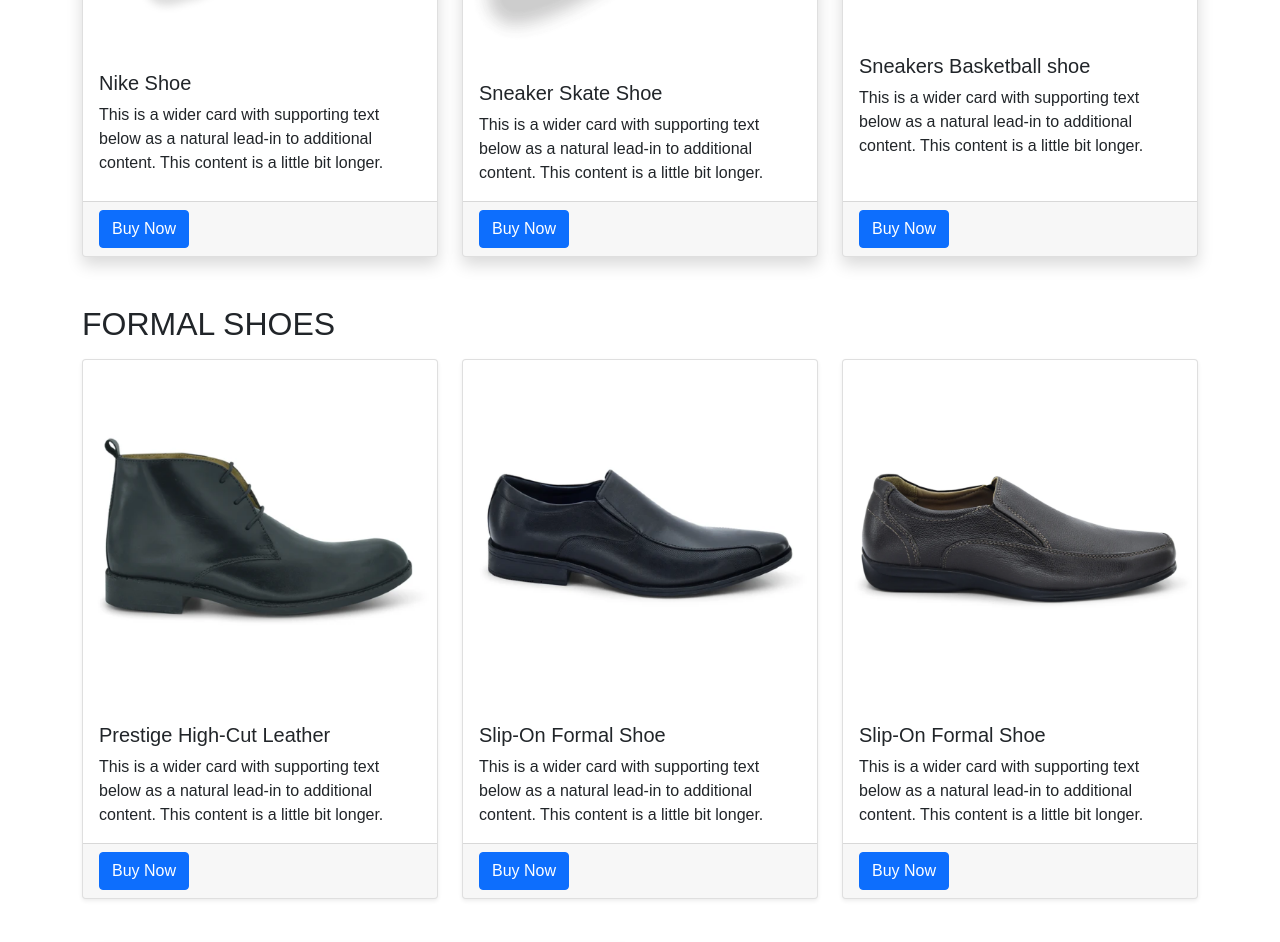
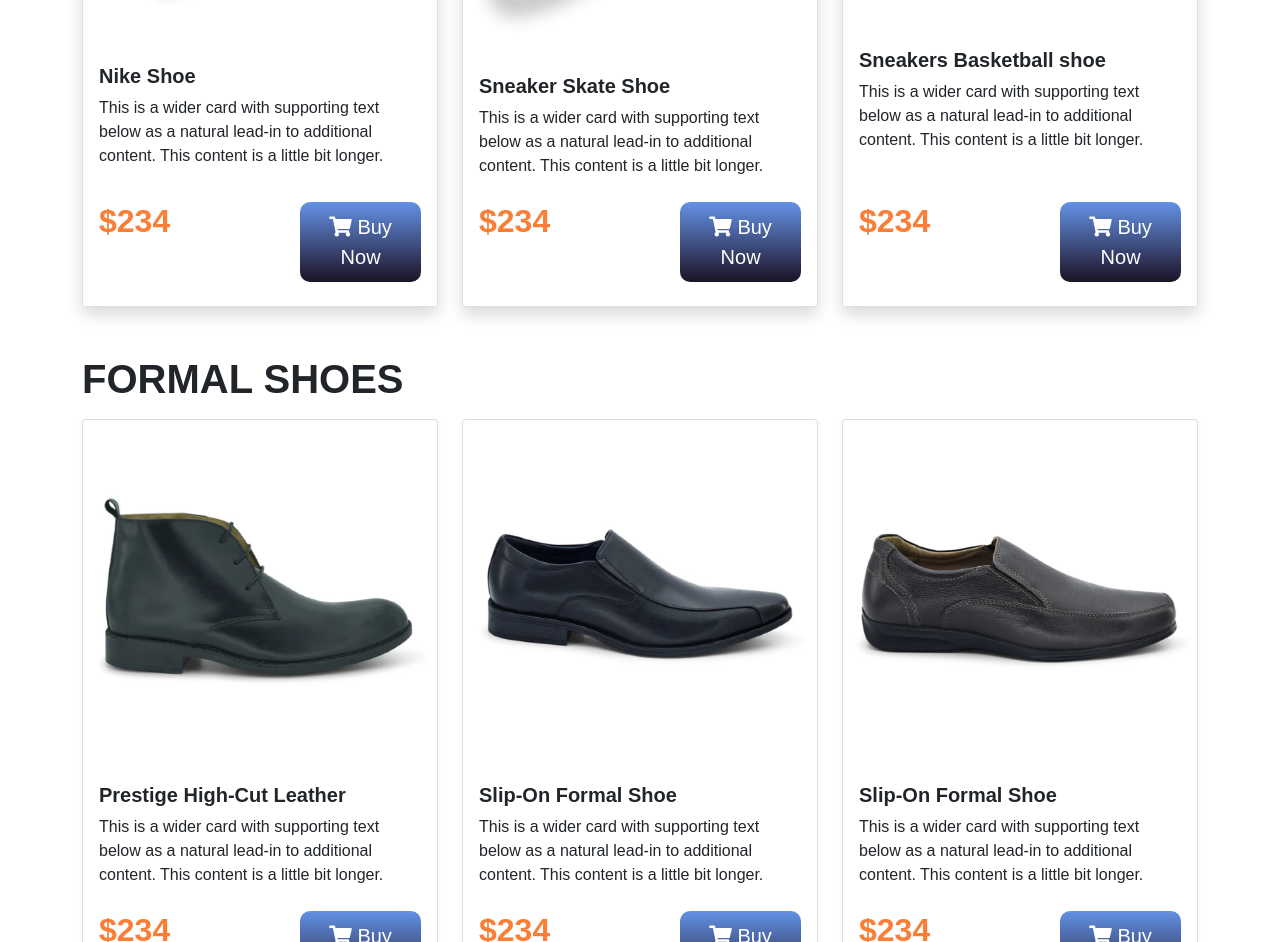
Before and after one commit to Faerque/Penguin-Shoe, a plain HTML site: page index.html in a window 1280 px wide. Shown: the part 975-1917 px from the top of the page. Drawn offline with nearby package versions, Linux system fonts and the light colour scheme; a web font is replaced by a local one.

Commit message:
all done

```diff
--- a/index.html
+++ b/index.html
@@ -13,8 +13,8 @@
 </head>
 
 <body>
-  <main class="container">
-    <section class="mt-3">
+  <header class="background">
+    <section class="container">
     <nav class="navbar navbar-expand-lg navbar-light ">
         <div class="container-fluid">
           <a class="navbar-brand" href="#">
@@ -26,9 +26,9 @@
           <div class="collapse navbar-collapse justify-content-end" id="navbarNavAltMarkup">
             <div class="navbar-nav">
               <a class="nav-link active" aria-current="page" href="#">Home</a>
-              <a class="nav-link" href="#">Features</a>
-              <a class="nav-link" href="#">Pricing</a>
-              <a class="nav-link" href="#">Disabled</a>
+              <a class="nav-link" href="#Shoe">Product</a>
+              <a class="nav-link" href="#about-us">About Us</a>
+              <a class="nav-link" href="#contact us">Contact Us</a>
             </div>
           </div>
         </div>
@@ -40,14 +40,17 @@
         </figure>
        </div>
        <div class="col-sm-6 hero">
-        <h1> NIKE REACT </h1>
+        <h1> <span>NIKE REACT</span> </h1>
         <h1> NIFINITY RUN 2 </h1>
         <p>Lorem, ipsum dolor sit amet consectetur adipisicing elit.</p>
-        <button type="button" class="btn btn-primary"> ⚒ Buy Now</button>
+        <button type="button" class="button"> <i class="fas fa-shopping-cart mr-3"></i> Buy Now</button>
       </div>
     </section>
-    <section class="mt-5">
-      <h2> CASUAL SHOES </h2>
+</header>
+
+<main class="container" >
+    <section id="Shoe" class="mt-5">
+    <h1> <b> CASUAL SHOES </b> </h1>
     <div class="mt-3">
       <div class="row row-cols-1 row-cols-md-3 g-4">
 
@@ -55,11 +58,14 @@
           <div class="card h-100 shadow">
             <img src="Photos/image 5.png" class="card-img-top" alt="...">
             <div class="card-body">
-              <h5 class="card-title">Nike Shoe</h5>
+              <h5 class="card-title card-line ">Nike Shoe</h5>
               <p class="card-text">This is a wider card with supporting text below as a natural lead-in to additional content. This content is a little bit longer.</p>
             </div>
-            <div class="card-footer">
-              <button type="button" class="btn btn-primary">Buy Now</button>
+            <div class="card-footer shopping-cart">
+              <h2 class="price">$234</h2>
+              <div class="Buy-button">
+              <button type="button" class="button"> <i class="fas fa-shopping-cart mr-3"></i> Buy Now</button>
+              </div>
             </div>
           </div>
         </div>
@@ -68,11 +74,14 @@
           <div class="card h-100 shadow">
             <img src="Photos/Daco_1703273 1.png" class="card-img-top" alt="...">
             <div class="card-body">
-              <h5 class="card-title">Sneaker Skate Shoe</h5>
+              <h5 class="card-title card-line ">Sneaker Skate Shoe</h5>
               <p class="card-text">This is a wider card with supporting text below as a natural lead-in to additional content. This content is a little bit longer.</p>
             </div>
-            <div class="card-footer">
-              <button type="button" class="btn btn-primary">Buy Now</button>
+            <div class="card-footer shopping-cart">
+              <h2 class="price">$234</h2>
+              <div class="Buy-button">
+              <button type="button" class="button"> <i class="fas fa-shopping-cart mr-3"></i> Buy Now</button>
+              </div>
             </div>
           </div>
         </div>
@@ -81,11 +90,14 @@
           <div class="card h-100 shadow">
             <img src="Photos/pngegg 1.png" class="card-img-top" alt="...">
             <div class="card-body">
-              <h5 class="card-title">Sneakers Basketball shoe</h5>
+              <h5 class="card-title card-line ">Sneakers Basketball shoe</h5>
               <p class="card-text">This is a wider card with supporting text below as a natural lead-in to additional content. This content is a little bit longer.</p>
             </div>
-            <div class="card-footer">
-              <button type="button" class="btn btn-primary">Buy Now</button>
+            <div class="card-footer shopping-cart">
+              <h2 class="price">$234</h2>
+              <div class="Buy-button">
+              <button type="button" class="button"> <i class="fas fa-shopping-cart mr-3"></i> Buy Now</button>
+              </div>
             </div>
           </div>
         </div>
@@ -93,8 +105,8 @@
     </div>
     </section>
 
-    <section class="mt-5">
-      <h2> FORMAL SHOES </h2>
+    <section id="Shoe" class="mt-5">
+      <h1> <b> FORMAL SHOES </b> </h1>
     <div class="mt-3">
       <div class="row row-cols-1 row-cols-md-3 g-4">
 
@@ -102,11 +114,14 @@
           <div class="card h-100 shadow-sm">
             <img src="Photos/Mask Group.png" class="card-img-top" alt="...">
             <div class="card-body">
-              <h5 class="card-title">Prestige High-Cut Leather</h5>
+              <h5 class="card-title card-line ">Prestige High-Cut Leather</h5>
               <p class="card-text">This is a wider card with supporting text below as a natural lead-in to additional content. This content is a little bit longer.</p>
             </div>
-            <div class="card-footer">
-              <button type="button" class="btn btn-primary">Buy Now</button>
+            <div class="card-footer shopping-cart">
+              <h2 class="price">$234</h2>
+              <div class="Buy-button">
+              <button type="button" class="button"> <i class="fas fa-shopping-cart mr-3"></i> Buy Now</button>
+              </div>
             </div>
           </div>
         </div>
@@ -115,11 +130,14 @@
           <div class="card h-100 shadow-sm">
             <img src="Photos/Rectangle 38.png" class="card-img-top" alt="...">
             <div class="card-body">
-              <h5 class="card-title">Slip-On Formal Shoe</h5>
+              <h5 class="card-title card-line ">Slip-On Formal Shoe</h5>
               <p class="card-text">This is a wider card with supporting text below as a natural lead-in to additional content. This content is a little bit longer.</p>
             </div>
-            <div class="card-footer">
-              <button type="button" class="btn btn-primary">Buy Now</button>
+            <div class="card-footer shopping-cart">
+              <h2 class="price">$234</h2>
+              <div class="Buy-button">
+              <button type="button" class="button"> <i class="fas fa-shopping-cart mr-3"></i> Buy Now</button>
+              </div>
             </div>
           </div>
         </div>
@@ -128,11 +146,14 @@
           <div class="card h-100 shadow-sm">
             <img src="Photos/Rectangle 39.png" class="card-img-top" alt="...">
             <div class="card-body">
-              <h5 class="card-title">Slip-On Formal Shoe</h5>
+              <h5 class="card-title card-line ">Slip-On Formal Shoe</h5>
               <p class="card-text">This is a wider card with supporting text below as a natural lead-in to additional content. This content is a little bit longer.</p>
             </div>
-            <div class="card-footer">
-              <button type="button" class="btn btn-primary">Buy Now</button>
+            <div class="card-footer shopping-cart">
+              <h2 class="price">$234</h2>
+              <div class="Buy-button">
+              <button type="button" class="button"> <i class="fas fa-shopping-cart mr-3"></i> Buy Now</button>
+              </div>
             </div>
           </div>
         </div>
@@ -140,7 +161,7 @@
     </div>
     </section>
 
-   <section class="mt-5">
+   <section id="about-us" class="mt-5">
     <div class="container">
 
       <div class="row">
@@ -152,7 +173,7 @@
               </div>
               <div class="col-sm-8">
                 <div class="card-body">
-                  <h3 class="card-title">Find the Perfect Fit</h3>
+                  <h3 class="card-title card-line ">Find the Perfect Fit</h3>
                   <p class="card-text">Everybody is different, which is why we offer styles for every body.</p>
                   </div>
               </div>
@@ -166,7 +187,7 @@
               </div>
               <div class="col-sm-8">
                 <div class="card-body">
-                  <h3 class="card-title">Free Exchanges</h3>
+                  <h3 class="card-title card-line ">Free Exchanges</h3>
                   <p class="card-text">One of the many reasons you can shop with peace of mind.</p>
                   </div>
               </div>
@@ -180,7 +201,7 @@
               </div>
               <div class="col-sm-8">
                 <div class="card-body">
-                  <h3 class="card-title">Contact Our Seller</h3>
+                  <h3 class="card-title card-line ">Contact Our Seller</h3>
                   <p class="card-text">They are here to help you. That's quite literally what we pay them for</p>
                   </div>
               </div>
@@ -199,7 +220,7 @@
    </section>
 
 </main>
- <footer class="bg-dark text-white pt-5 pb-4 mt-5">
+ <footer id="contact us" class="bg-dark text-white pt-5 pb-4 mt-5 ">
 
    <div class="container text center text-md-left">
 
@@ -209,16 +230,17 @@
         <h5 class="mb-4 font-weight-bold text-warning"> PENGUIN FASHION </h5>
         <p>Lorem ipsum dolor sit amet consectetur adipisicing elit. Eius magnam soluta dolorem nobis incidunt tempore sit id eos, ducimus cum quam culpa placeat </p>
       </div>
-     <div class="col-md-2 col-lg-2 col-xl-2 mx-auto mt-3">
+
+      <div class="col-md-2 col-lg-2 col-xl-2 mx-auto mt-3">
 
       <h5 class="mb-4 font-weight-bold text-warning">
         PRODUCTS </h5>
 
       <p>
-        <a href="#" class="text-white" style="text-decoration: none;"> CASUAL SHOES </a>
+        <a href="#Shoe" class="text-white" style="text-decoration: none;"> CASUAL SHOES </a>
       </p>
       <p>
-        <a href="#" class="text-white" style="text-decoration: none;"> FORMAL SHOES </a>
+        <a href="#Shoe" class="text-white" style="text-decoration: none;"> FORMAL SHOES </a>
       </p>
     </div>
 
@@ -262,16 +284,14 @@
 
     </div>
   </div>
-
   <hr class="mb-4">
 
-   <div class=row align-items-center>
+  <div class=row align-items-center>
 
      <div class="col-md-7 col-lg-8">
             <p> Copyright ©2021 ALL Rights reserved by:
              <strong class="text-warning"> The Penguin </strong></P>
-
-     </div>
+    </div>
 
    </div>
 
--- a/style.css
+++ b/style.css
@@ -4,6 +4,43 @@ body{
 
 #brand-image{
     height: 35px;
+}
+span{
+    color: rgb(236, 133, 48);
+}
+
+.background{
+    background-color: #fbf9e0;
+    border-radius: 10px;
+}
+
+.button{
+    background-image: linear-gradient(#6492e6, #1c1224);
+    color:white;
+    padding: 10px 25px;
+    border-radius: 10px;
+    font-size:20px;
+    border:0;
+
+}
+.price{
+    color:rgb(250, 126, 54);
+    font-weight: 750;
+}
+
+.card-line{
+    font-weight: 700;
+}
+
+.shopping-cart{
+   background-color: white ;
+   border: 0 ;
+   display:flex;
+   }
+.Buy-button{
+    margin-left: 130px;
+    margin-bottom: 5%;
+    font-weight: 700;
 }
 .hero-section{
     height: 450px;
```
